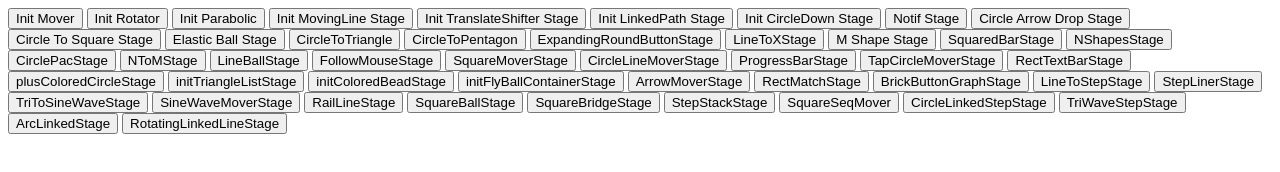
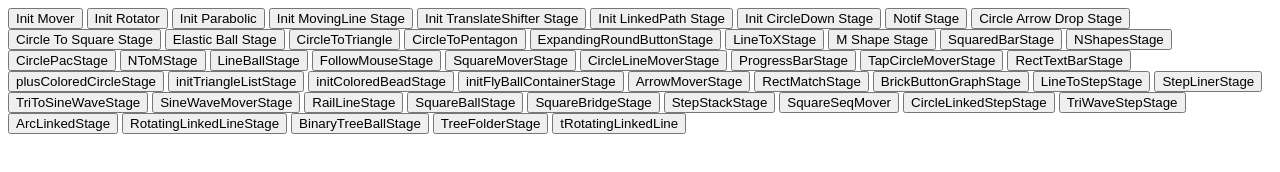
Before and after one commit to Anwesh43/some-js-ui-experiments, a plain HTML site: page index.html in a window 1280 px wide. Drawn offline with Linux system fonts and the light colour scheme.

Commit message:
adding TRotatingLinkedLineStage in index.html

```diff
--- a/index.html
+++ b/index.html
@@ -46,6 +46,9 @@
 <button id="initTriWaveStepStage" onclick="initTriWaveStepStage()">TriWaveStepStage</button>
 <button id="initArcLinkedStage" onclick="initArcLinkedStage()">ArcLinkedStage</button>
 <button id="initRotatingLinkedLine" onclick="initRotatingLinkedLine()">RotatingLinkedLineStage</button>
+<button id="binaryTreeBallStage" onclick = "initBinaryTreeBallStage()">BinaryTreeBallStage</button>
+<button id="treeFolderStage" onclick = "initTreeFolderStage()">TreeFolderStage</button>
+<button id="tRotatingLinkedLine" onclick="initTRotatingLinkedLineStage()">tRotatingLinkedLine</button>
 <script src="TouchDownBallMover.js">
 </script>
 <script src="DimensionController.js">
@@ -142,4 +145,10 @@
 </script>
 <script src="RotatingLinkedLineStage.js">
 </script>
+<script src="BinaryTreeBallStage.js">
+</script>
+<script src="TreeFolderStage.js">
+</script>
+<script src="TRotatingLinkedLineStage.js">
+</script>
 </body>
```
